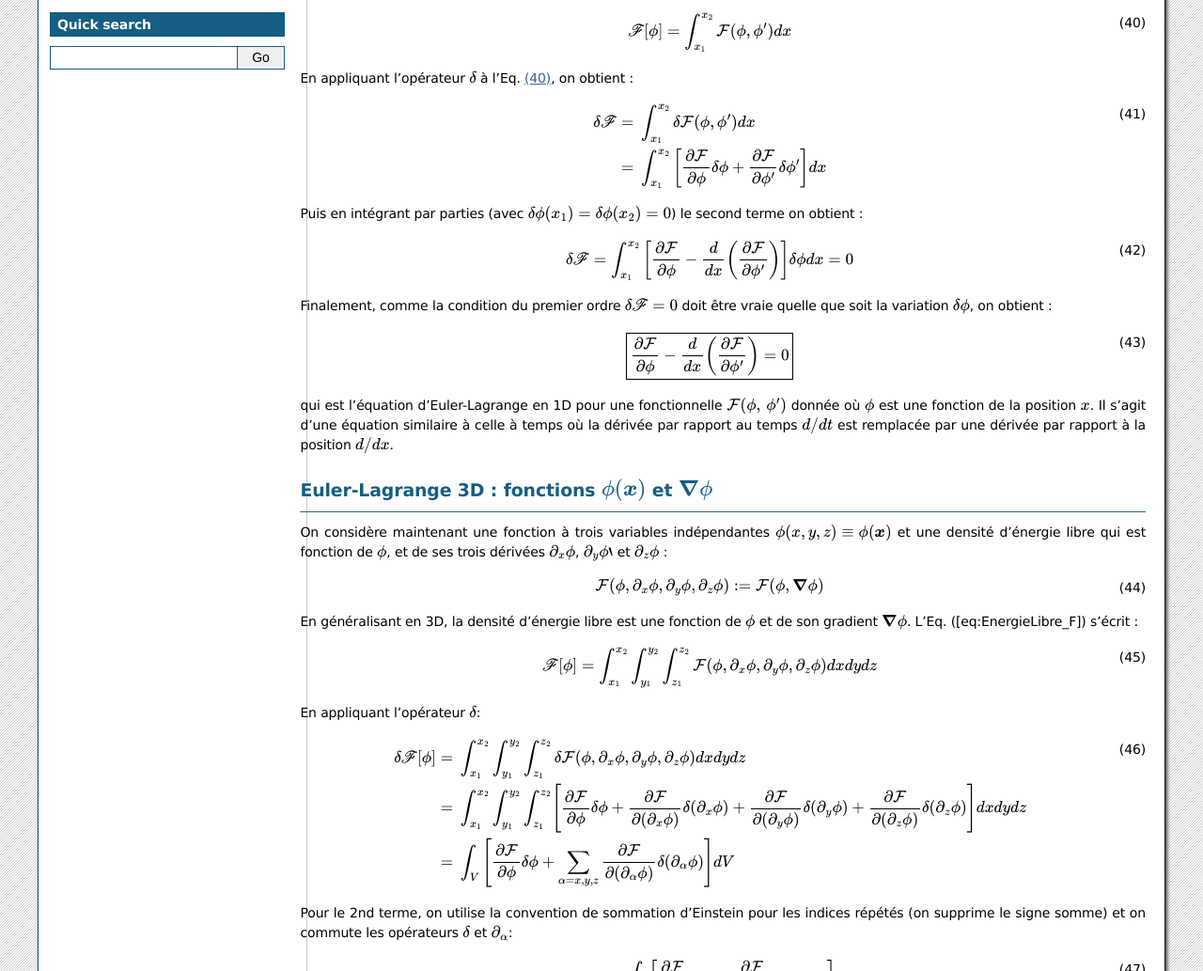
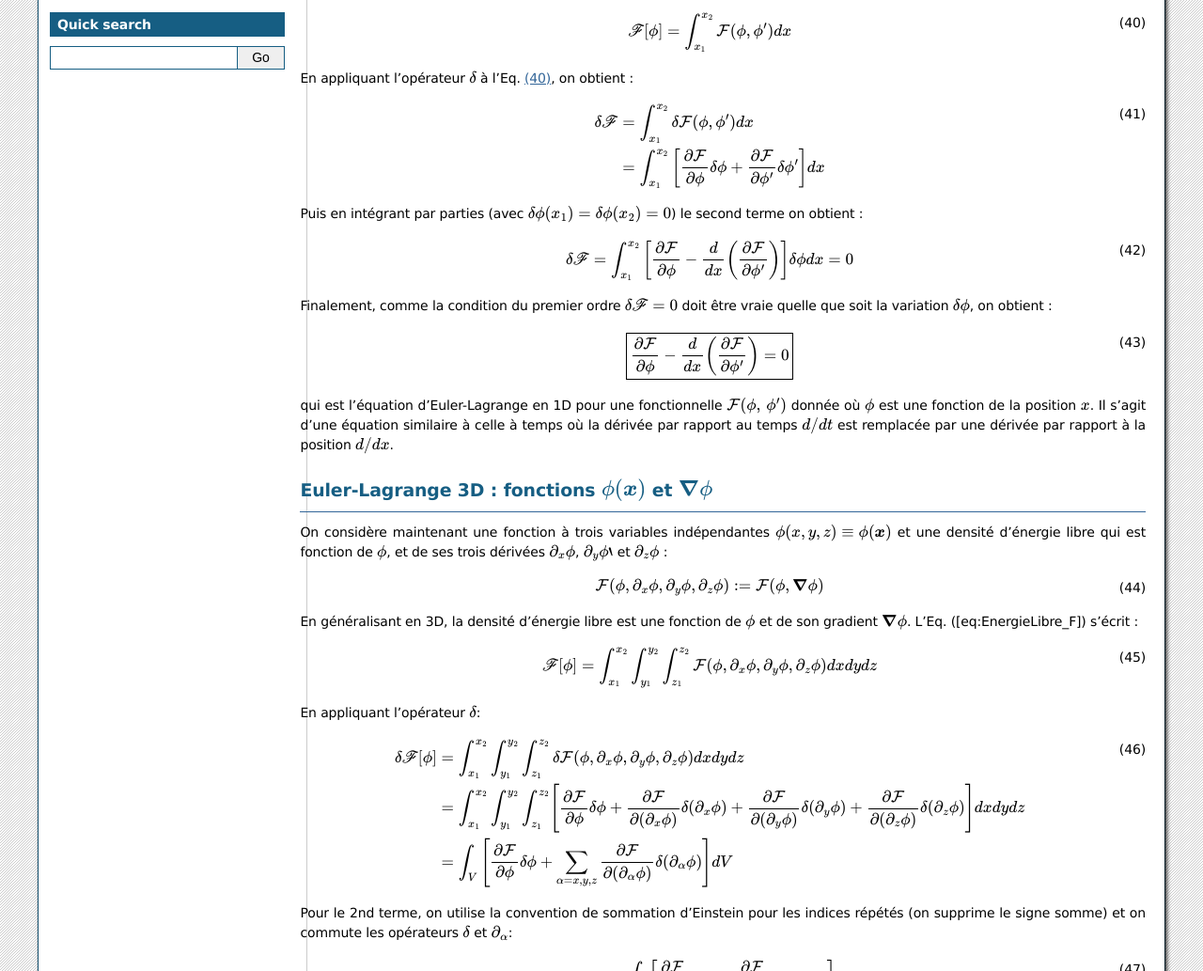
Before and after one commit to cea-lbm-saclay/LBM_Saclay_Documentation, a Sphinx documentation site: the page built from doc/src_doc/05_COURSES/Course_PF/A_Minimization_Free_Energy.rst, in a window 1280 px wide and 1400 px high, scrolled down 333 px. Shown: the part 149-1182 px from the top of the window at 94% size. Built offline with Sphinx 7.4.7, drawn with Linux system fonts in a browser that asks for light colours; some of the changed text lies outside the part shown.

Commit message:
Corrections eqnarray

```diff
--- a/doc/src_doc/05_COURSES/Course_PF/A_Minimization_Free_Energy.rst
+++ b/doc/src_doc/05_COURSES/Course_PF/A_Minimization_Free_Energy.rst
@@ -8,10 +8,7 @@
 .. math::
    :label:
 
-   \begin{eqnarray}
-      \mathscr{F}[\phi] & = & \int_{x_{1}}^{x_{2}}\int_{y_{1}}^{y_{2}}\int_{z_{1}}^{z_{2}}\mathcal{F}(\phi,\underbrace{\partial_{x}\phi,\partial_{y}\phi,\partial_{z}\phi}_{\equiv\boldsymbol{\nabla}\phi})\underbrace{dxdydz}_{\equiv dV}\\
-      & = & \int_{V}\mathcal{F}(\phi,\boldsymbol{\nabla}\phi)dV
-   \end{eqnarray}
+   \mathscr{F}[\phi] &=\int_{x_{1}}^{x_{2}}\int_{y_{1}}^{y_{2}}\int_{z_{1}}^{z_{2}}\mathcal{F}(\phi,\underbrace{\partial_{x}\phi,\partial_{y}\phi,\partial_{z}\phi}_{\equiv\boldsymbol{\nabla}\phi})\underbrace{dxdydz}_{\equiv dV}\\&=\int_{V}\mathcal{F}(\phi,\boldsymbol{\nabla}\phi)dV
 
 où V est un volume. On établit l'équation d'Euler-Lagrange en 1D puis en 3D.
 
@@ -30,10 +27,7 @@
 .. math::
    :label:
 
-   \begin{eqnarray}
-      \delta\mathscr{F}	& = & \int_{x_{1}}^{x_{2}}\delta\mathcal{F}(\phi,\phi^{\prime})dx\\
-	   & = & \int_{x_{1}}^{x_{2}}\left[\frac{\partial\mathcal{F}}{\partial\phi}\delta\phi+\frac{\partial\mathcal{F}}{\partial\phi^{\prime}}\delta\phi^{\prime}\right]dx
-   \end{eqnarray}
+   \delta\mathscr{F}	&=\int_{x_{1}}^{x_{2}}\delta\mathcal{F}(\phi,\phi^{\prime})dx\\&=\int_{x_{1}}^{x_{2}}\left[\frac{\partial\mathcal{F}}{\partial\phi}\delta\phi+\frac{\partial\mathcal{F}}{\partial\phi^{\prime}}\delta\phi^{\prime}\right]dx
 
 Puis en intégrant par parties (avec :math:`\delta\phi(x_{1})=\delta\phi(x_{2})=0`) le second terme on obtient :
 
@@ -73,11 +67,7 @@
 .. math::
    :label:
 
-   \begin{eqnarray}
-      \delta\mathscr{F}[\phi]	& = & \int_{x_{1}}^{x_{2}}\int_{y_{1}}^{y_{2}}\int_{z_{1}}^{z_{2}}\delta\mathcal{F}(\phi,\partial_{x}\phi,\partial_{y}\phi,\partial_{z}\phi)dxdydz\\
-	   & = & \int_{x_{1}}^{x_{2}}\int_{y_{1}}^{y_{2}}\int_{z_{1}}^{z_{2}}\Biggl[\frac{\partial\mathcal{F}}{\partial\phi}\delta\phi+\frac{\partial\mathcal{F}}{\partial(\partial_{x}\phi)}\delta(\partial_{x}\phi)+\frac{\partial\mathcal{F}}{\partial(\partial_{y}\phi)}\delta(\partial_{y}\phi)+\frac{\partial\mathcal{F}}{\partial(\partial_{z}\phi)}\delta(\partial_{z}\phi)\Biggr]dxdydz\\
-	   & = & \int_{V}\left[\frac{\partial\mathcal{F}}{\partial\phi}\delta\phi+\sum_{\alpha=x,y,z}\frac{\partial\mathcal{F}}{\partial(\partial_{\alpha}\phi)}\delta(\partial_{\alpha}\phi)\right]dV
-   \end{eqnarray}
+   \delta\mathscr{F}[\phi]	&=\int_{x_{1}}^{x_{2}}\int_{y_{1}}^{y_{2}}\int_{z_{1}}^{z_{2}}\delta\mathcal{F}(\phi,\partial_{x}\phi,\partial_{y}\phi,\partial_{z}\phi)dxdydz\\&=\int_{x_{1}}^{x_{2}}\int_{y_{1}}^{y_{2}}\int_{z_{1}}^{z_{2}}\Biggl[\frac{\partial\mathcal{F}}{\partial\phi}\delta\phi+\frac{\partial\mathcal{F}}{\partial(\partial_{x}\phi)}\delta(\partial_{x}\phi)+\frac{\partial\mathcal{F}}{\partial(\partial_{y}\phi)}\delta(\partial_{y}\phi)+\frac{\partial\mathcal{F}}{\partial(\partial_{z}\phi)}\delta(\partial_{z}\phi)\Biggr]dxdydz\\&=\int_{V}\left[\frac{\partial\mathcal{F}}{\partial\phi}\delta\phi+\sum_{\alpha=x,y,z}\frac{\partial\mathcal{F}}{\partial(\partial_{\alpha}\phi)}\delta(\partial_{\alpha}\phi)\right]dV
 
 Pour le 2nd terme, on utilise la convention de sommation d'Einstein pour les indices répétés (on supprime le signe somme) et on commute les opérateurs :math:`\delta` et :math:`\partial_{\alpha}`:
 
```
Also changed, not shown: doc/src_doc/05_COURSES/Course_PF/C_Calculation_SurfaceTension.rst (+5 -20 lines).
